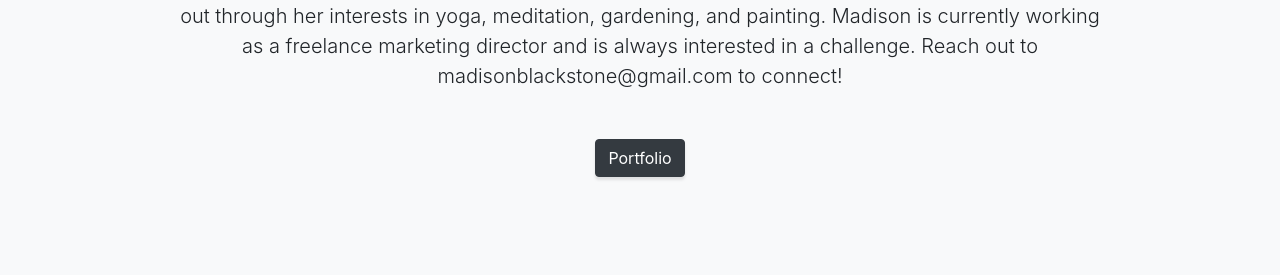
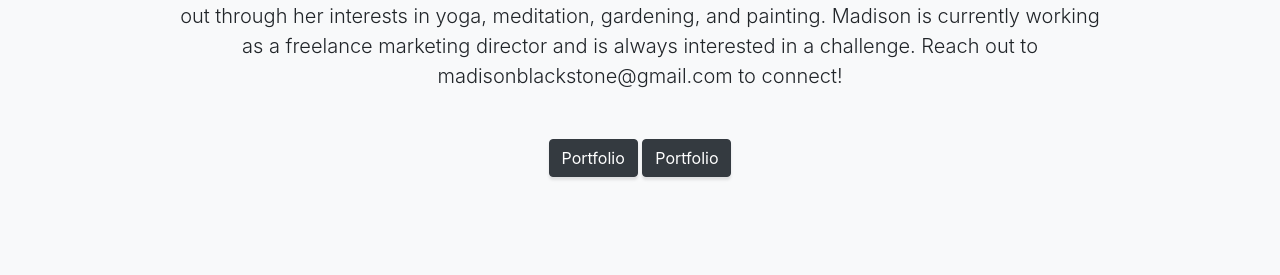
Before and after one commit to kiango/marketau, a website with bundled scripts: page index.html in a window 1280 px wide. Shown: the part 1295-1570 px from the top of the page. Built offline with nearby package versions, Linux system fonts and the light colour scheme.

Commit message:
potfolio btn

```diff
--- a/index.html
+++ b/index.html
@@ -77,7 +77,8 @@
             Her hunger for knowledge and determination to turn information into action has contributed to her most recent success at Rockwell Group, where she led international, award-winning campaigns for heavy-hitting brands, such as Puma, Gucci, and Rolex. Meanwhile, she vastly improved the productivity of her team by implementing strategic project management methods and ensuring a work-life balance for her department.
 
             Madison believes mindfulness in the workplace is key to success - a tenet she lives out through her interests in yoga, meditation, gardening, and painting. Madison is currently working as a freelance marketing director and is always interested in a challenge. Reach out to madisonblackstone@gmail.com to connect!</p>
-          <!--a class="btn btn-dark btn-xl js-scroll-trigger" href="#services">Portfolio</a>-->
+
+          <a class="btn btn-dark btn-xl js-scroll-trigger" href="#portfolio">Portfolio</a>
           <a class="btn btn-dark btn-xl js-scroll-trigger" href="#portfolio">Portfolio</a>
         </div>
       </div>
```
